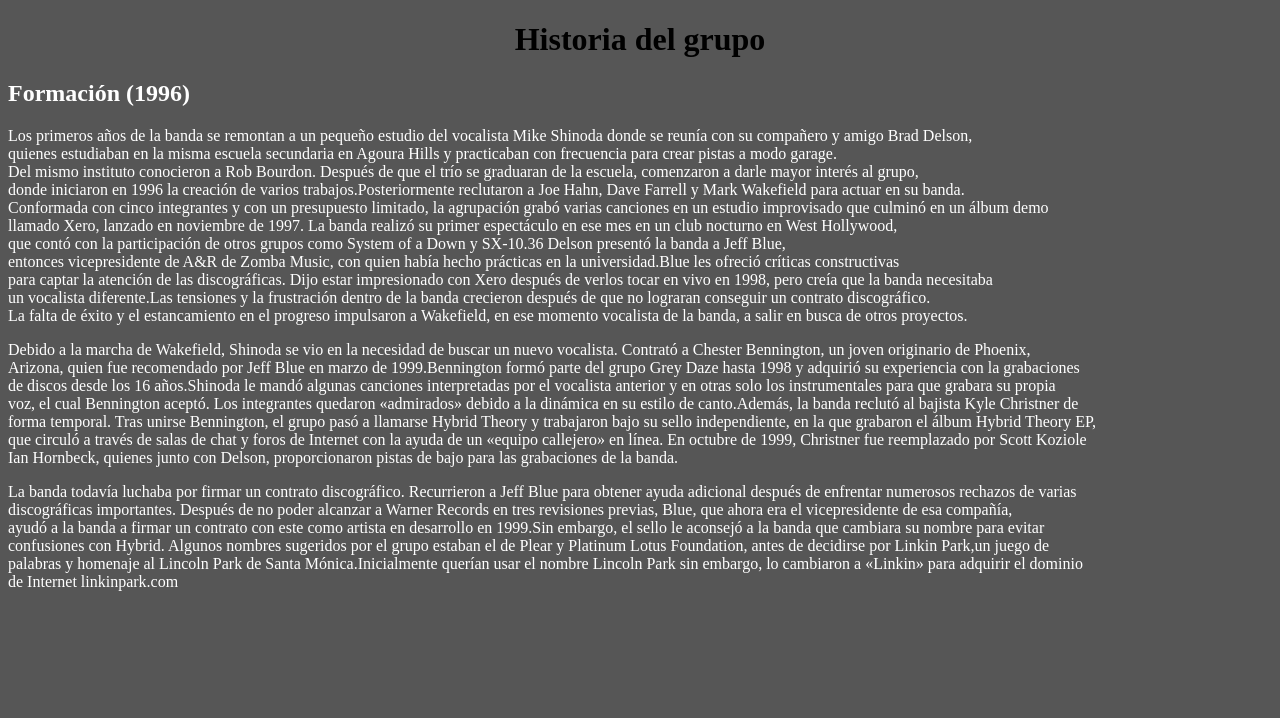
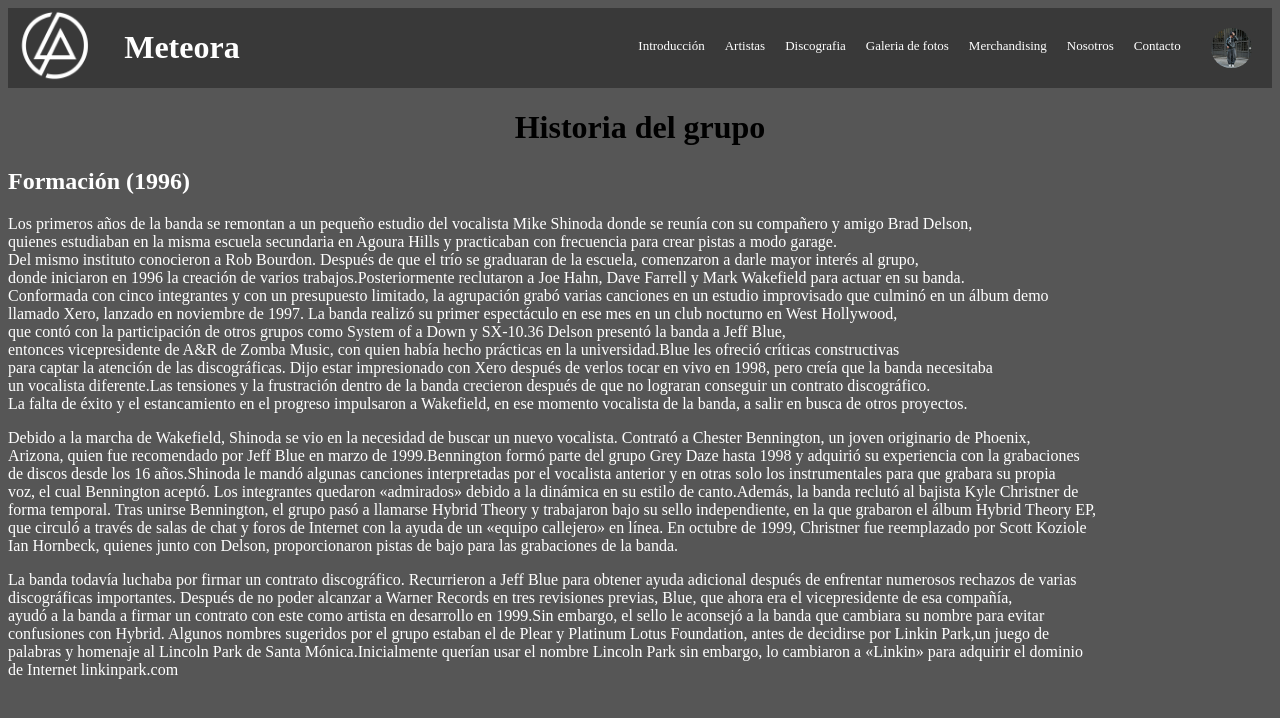
Before and after one commit to diegogzt/LMGS---Actividad-Transversal, a plain HTML site: page introduccion.html in a window 1280 px wide. Drawn offline with Linux system fonts and the light colour scheme.

Commit message:
header intro

```diff
--- a/introduccion.html
+++ b/introduccion.html
@@ -7,6 +7,29 @@
     <link rel="stylesheet" href="css/header.css">
 </head>
 <body>
+    <header>
+        <div class="header">
+            <div class="logo">
+                <img id="logo" src="img/index/pngegg.png" alt="logo" srcset="">
+            </div>
+            <div class="titulo">
+                <h1>Meteora</h1>
+            </div>
+            <nav class="navh">
+                <ul class="headerli">
+                    <li class="lili"><a class="ali" href="introduccion.html">Introducción</a></li>
+                    <li class="lili"><a class="ali" href="artistas.html">Artistas</a></li>
+                    <li class="lili"><a class="ali" href="discografia.html">Discografia</a></li>
+                    <li class="lili"><a class="ali" href="galeria.html">Galeria de fotos</a></li>
+                    <li class="lili"><a class="ali" href="merchandising.html">Merchandising</a></li>
+                    <li class="lili"><a class="ali" href="nosotros.html">Nosotros</a></li>
+                    <li class="lili"><a class="ali" href="contacto.html">Contacto</a></li>
+                </ul>
+                <img id="proffilefoto" src="img/index/perfil.png" alt="foto de perfil">
+            </nav>
+        </div>
+
+    </header>
  <h1 style="color: black; text-align: center;">Historia del grupo</h1>
 
  <h2>Formación (1996)</h2>
```
